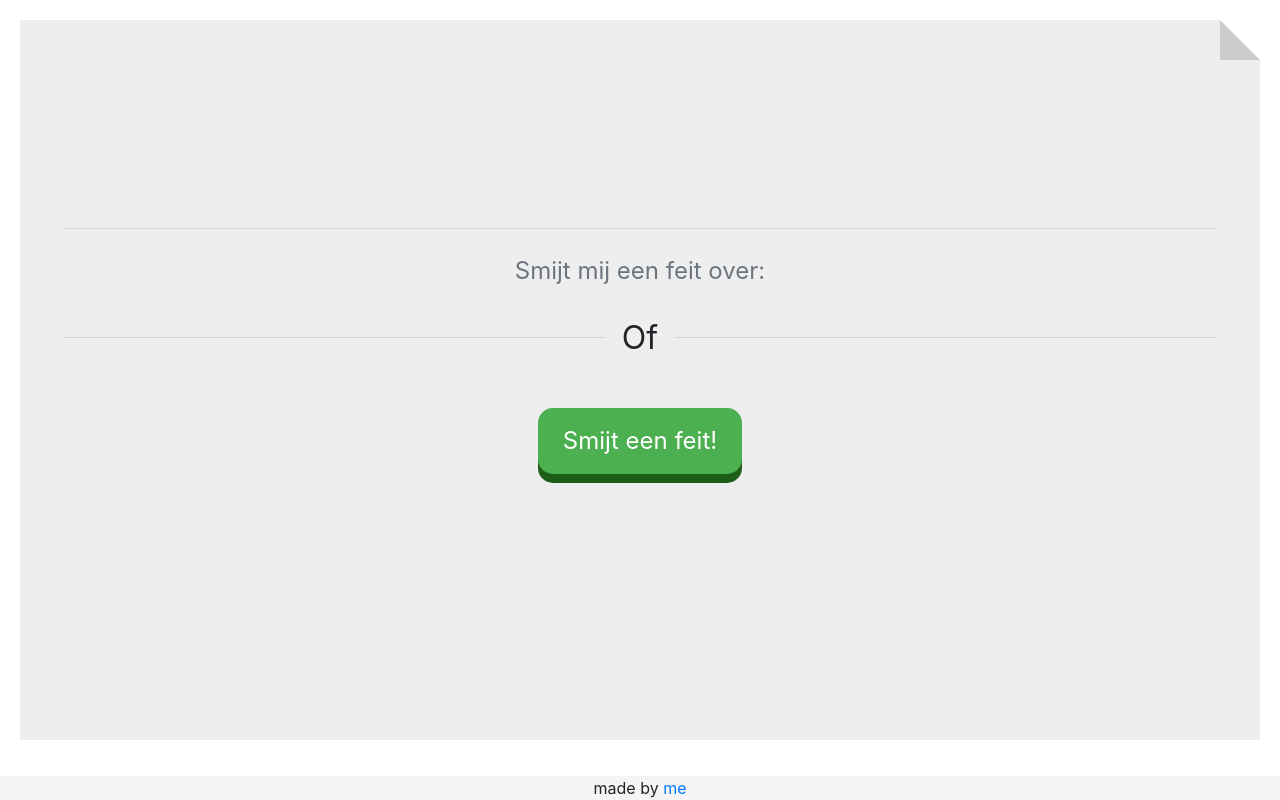
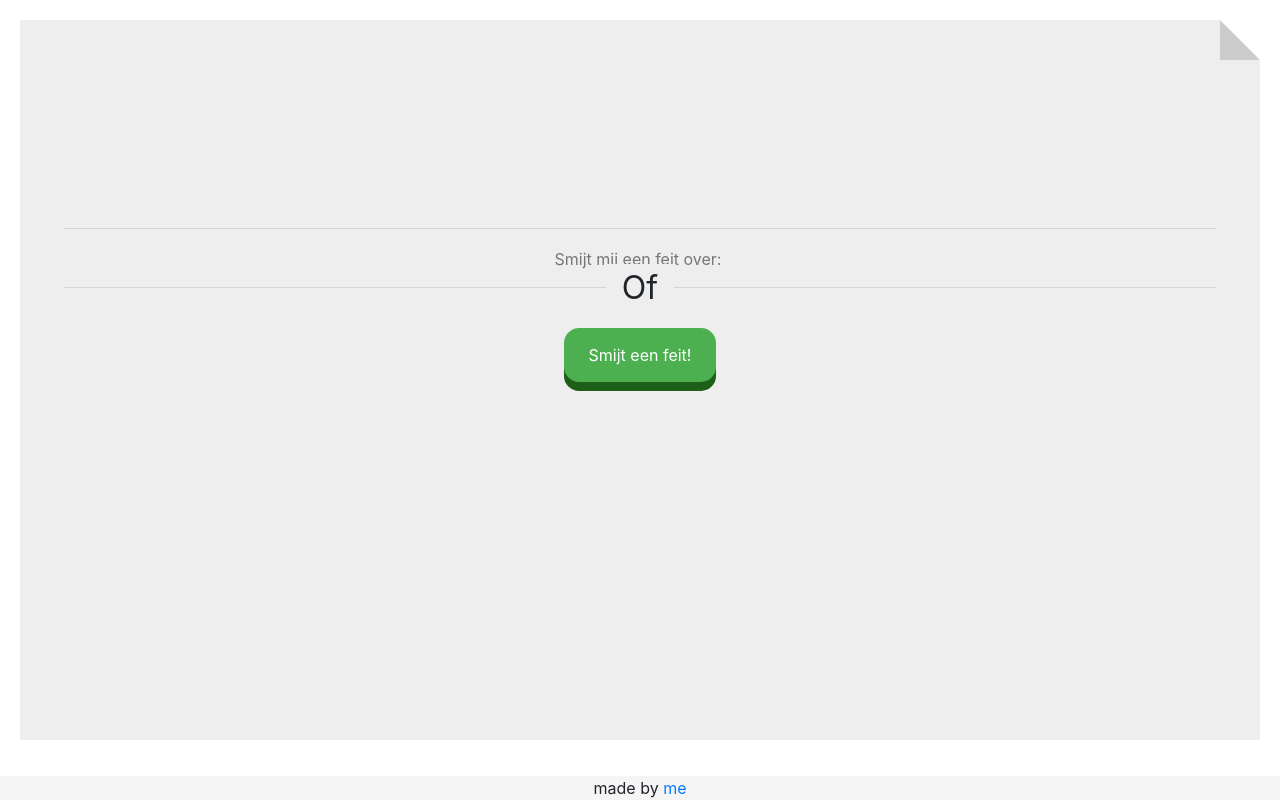
Before and after one commit to pietjanssen/feitensmijter, a React (Create React App) app: page / in a window 1280 px wide. Built offline with nearby package versions, Linux system fonts and the light colour scheme.

Commit message:
Fixed small styling

```diff
--- a/src/App.css
+++ b/src/App.css
@@ -9,6 +9,7 @@
     padding: 20px;
     width: 100vw;
     height: 95vh;
+    overflow: hidden;
 }
 
 #factContainer {
@@ -16,7 +17,6 @@
     position: relative;
     background: #eee;
     padding: 2rem 4rem 2rem 4rem;
-    overflow: hidden;
     /*-webkit-box-shadow: 5px 5px 5px 0px rgba(0,0,0,0.75);*/
     /*-moz-box-shadow: 5px 5px 5px 0px rgba(0,0,0,0.75);*/
     /*box-shadow: 5px 5px 5px 0px rgba(0,0,0,0.75);*/
@@ -31,8 +31,7 @@
 }
 
 #factButton {
-    margin-top: 5%;
-    font-size: 24px;
+    font-size: 1rem;
     display: inline-block;
     padding: 15px 25px;
     cursor: pointer;
@@ -60,7 +59,7 @@
 
 #factInput {
     text-align: center;
-    font-size: 24px;
+    font-size: 1rem;
     background-color: transparent;
     border: 0;
     -webkit-box-shadow: none;
--- a/src/App.tsx
+++ b/src/App.tsx
@@ -115,7 +115,7 @@ class App extends Component <any, IState> {
                             <form id='factForm' onSubmit={(e) => {e.preventDefault(); this.handleSearch(this.state.searchValue)}}>
                                 <input value={this.state.searchValue} onChange={(e) => this.handleInput(e)}
                                        autoFocus={true} autoComplete='off' id='factInput' type="textarea"
-                                       className={this.state.searching? 'fade form-control' : 'form-control'}
+                                       className={this.state.searching? 'fade' : ''}
                                        placeholder={this.state.inputPlaceholder} />
                                 <input type="submit" style={{width: 0, height: 0}} tabIndex={-1}/>
                             </form>
```
